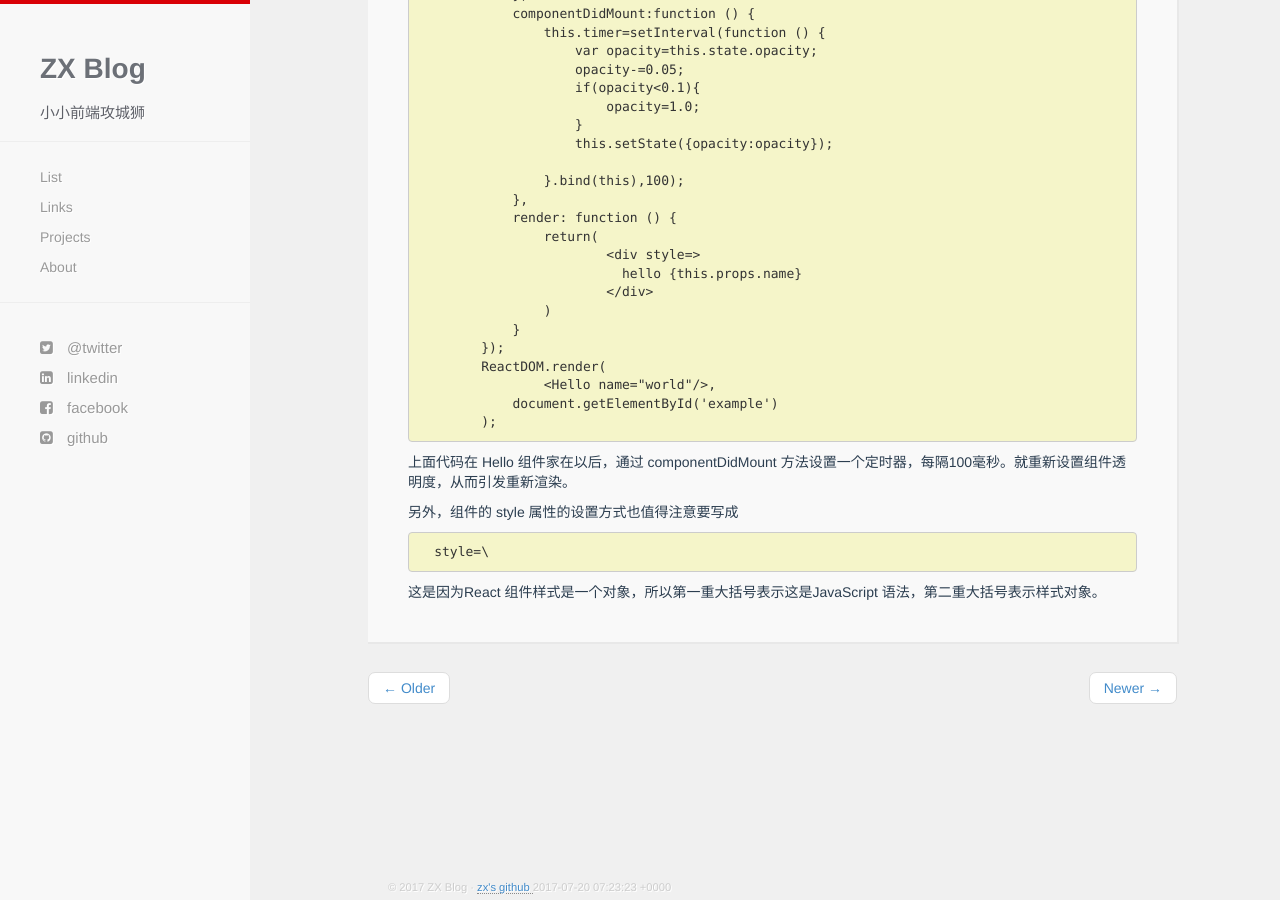
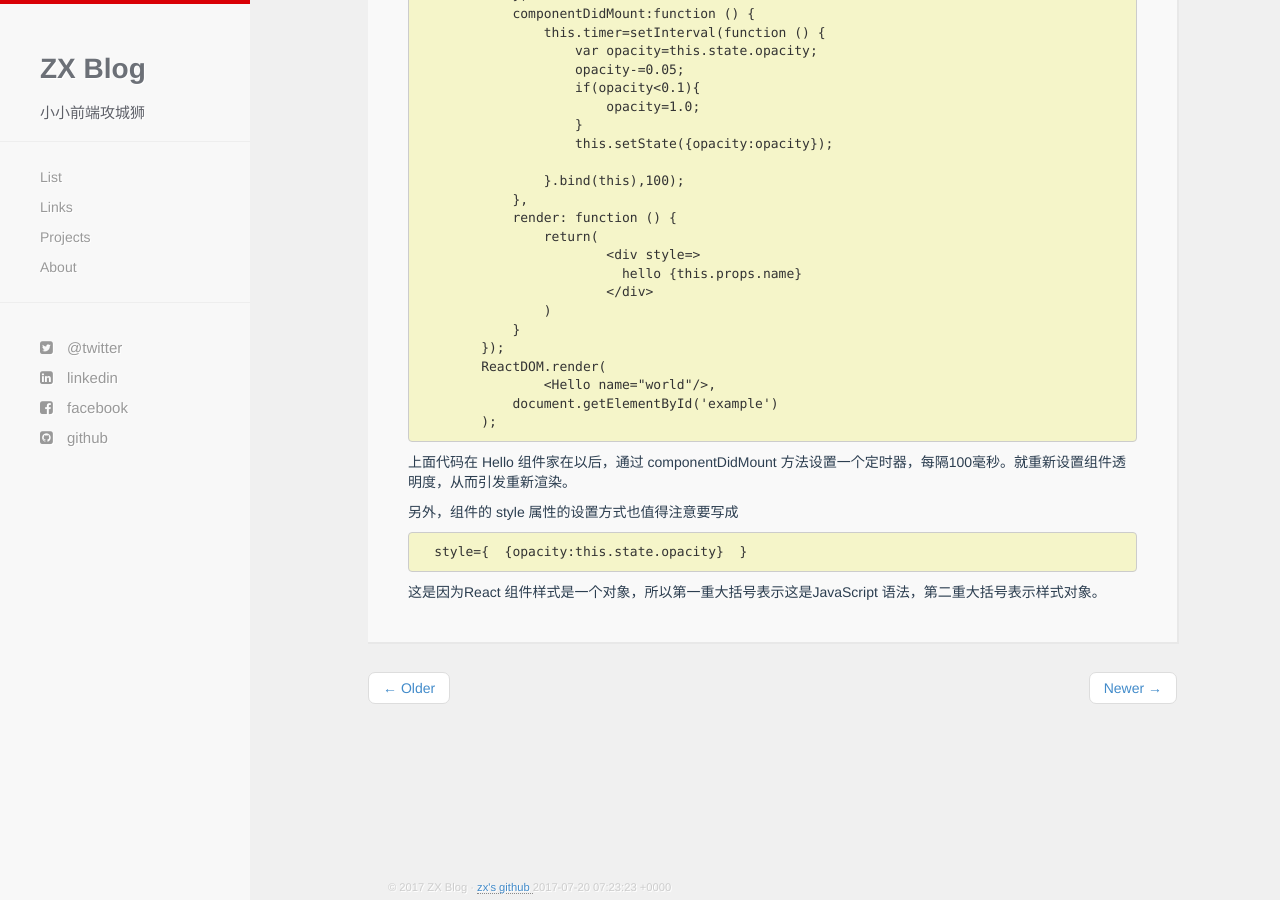
Before and after one commit to GITxiangzhang/GITxiangzhang.github.io, a Jekyll site: the page built from _posts/2016-1-3-react入门（3）.md, in a window 1280 px wide and 900 px high, scrolled down 730 px. Built offline with Jekyll 4.4.1, drawn with Linux system fonts in a browser that asks for light colours; nearby versions of some CDN libraries; Markdown is read by kramdown in place of the engine named in the settings; comment, search, counter and statistics services are not loaded.

Commit message:
{{}}markdown

```diff
--- a/_posts/2016-1-3-react入门（3）.md
+++ b/_posts/2016-1-3-react入门（3）.md
@@ -65,7 +65,7 @@ var Hello=React.createClass({
 另外，组件的 style 属性的设置方式也值得注意要写成
 
 {% highlight javascript %}
-  style=\{{opacity:this.state.opacity\}}
+  style={  {opacity:this.state.opacity}  }
 {% endhighlight %}
 
 这是因为React 组件样式是一个对象，所以第一重大括号表示这是JavaScript 语法，第二重大括号表示样式对象。
```
